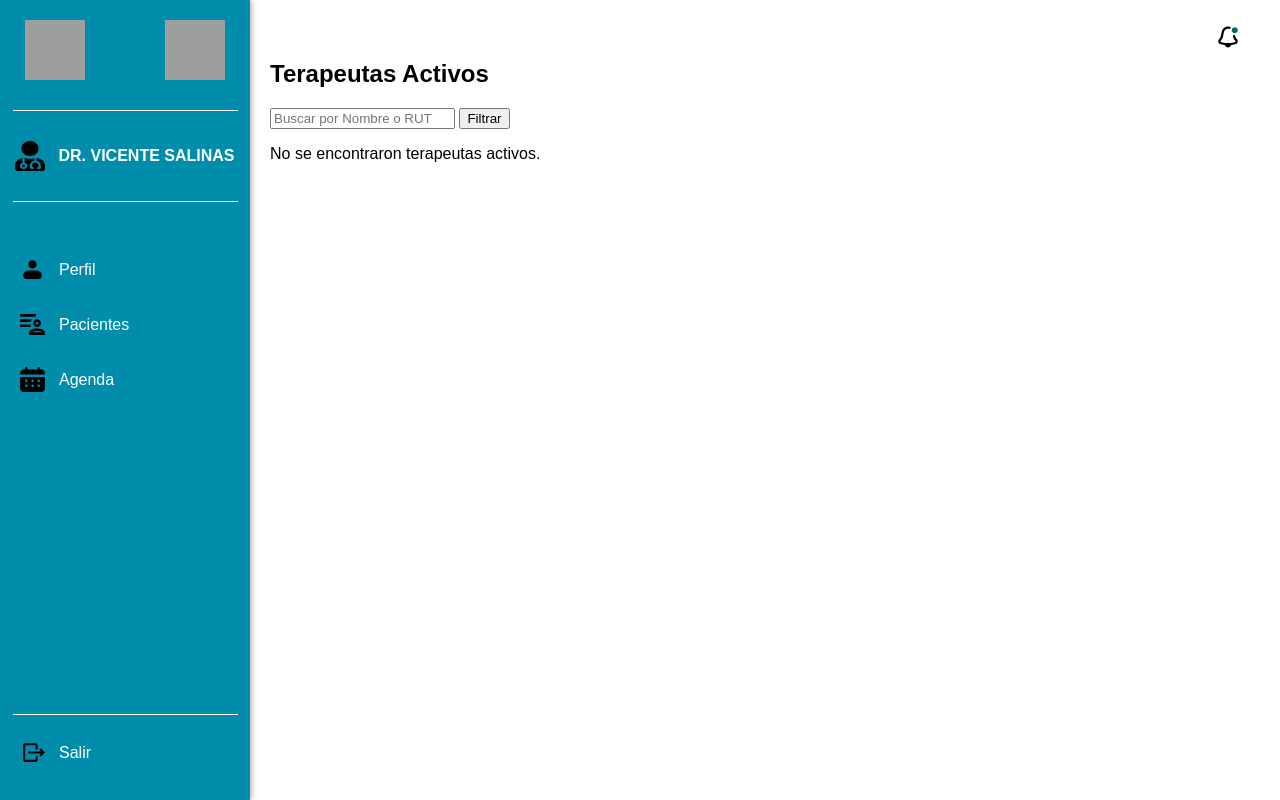
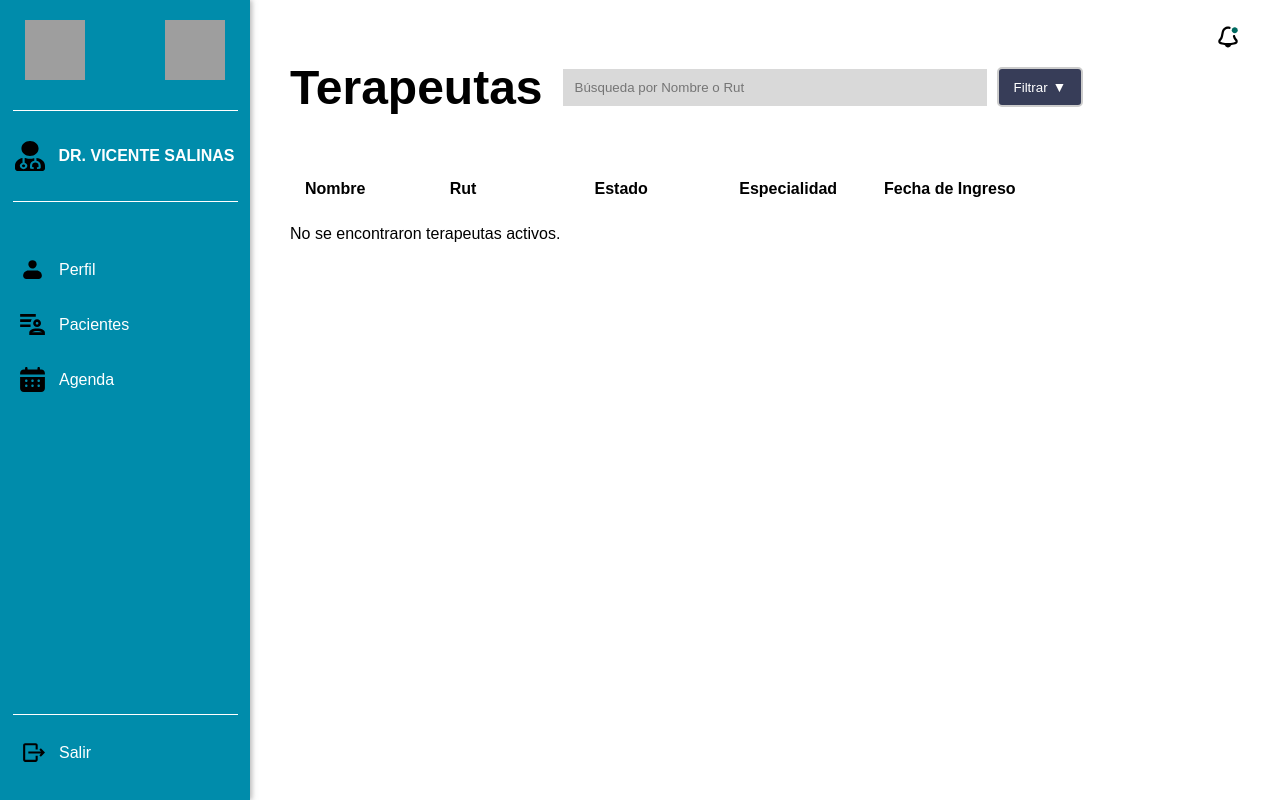
Before and after one commit to Nicolas-Paez/Consultoria, a Django app: page /recepcionista/terapeuta/ in a window 1280 px wide. Run offline with Django 5.2, Linux system fonts and the light colour scheme; data that the repository does not hold is empty; grey boxes are pictures that could not be loaded.

Commit message:
Commit para subir avances

```diff
--- a/ortesisWeb/templates/base.html
+++ b/ortesisWeb/templates/base.html
@@ -8,6 +8,7 @@
     <title>{% block title %}OrtesisWeb{% endblock %}</title>
     <link rel="stylesheet" href="{% static 'css/base/menu.css' %}">
     <link rel="stylesheet" href="{% static 'css/base/base.css' %}">
+    <link rel="stylesheet" href="{% static 'css/recepcionista.css' %}">
     {% block extra_head %}
     {% endblock %}
 </head>
@@ -83,6 +84,10 @@
             event.target.classList.add('active');
           });
         });
+        document.querySelector('.filtro-btn').addEventListener('click', function() {
+            const dropdown = document.querySelector('.dropdown');
+            dropdown.classList.toggle('active');
+        });
       </script>
 </body>
 
--- a/recepcionista/static/css/recepcionista.css
+++ b/recepcionista/static/css/recepcionista.css
@@ -1,13 +1,182 @@
-.terapeutas-lista {
-    padding: 20px;
+/* Contenedor general de los terapeutas */
+.terapeutas-container {
+    width: 100%;
+    margin: 0 auto;
+    padding: 0px;
+    max-width: 1200px;
 }
-.busqueda {
+
+/* Ajustar el contenedor de la cabecera */
+.header {
+    display: flex;
+    justify-content: left;
+    align-items: left;
+    margin-bottom: -30px;
+    gap: 20px;
+}
+
+/* Formulario de búsqueda */
+.busqueda-form {
+    display: flex;
+    align-items: center;
+}
+
+.busqueda-input {
+    display: flex;
+    align-items: center;
+    position: relative;
+}
+
+/* Ajustar el tamaño y color de la barra de búsqueda */
+.busqueda-input input[type="text"] {
+    width: 400px;
+    height: 22.5px;
+    border: 2px solid #d9d9d9;
+    border-radius: 0px;
+    padding: 5px 10px;
+    outline: none;
+    color: black;
+    background-color: #d9d9d9;
+}
+
+/* Botón de filtro */
+.filtro-btn {
+    height: 40px;
+    padding: 5px 15px;
+    background-color: #373d58;
+    color: white;
+    border: none;
+    border-radius: 5px;
+    cursor: pointer;
+    margin-left: 10px;
+    border: 2px solid #ccc;
+    display: flex;
+    align-items: center;
+    gap: 5px;
+}
+
+/* Flecha hacia arriba/abajo */
+.flecha {
+    font-size: 14px;
+    transition: transform 0.3s ease;
+}
+
+/* Dropdown */
+.dropdown {
+    position: relative;
+    display: inline-block;
+}
+
+.dropdown-btn {
+    background-color: transparent;
+    border: none;
+    cursor: pointer;
+    font-size: 20px;
+    padding: 0 10px;
+    outline: none;
+}
+
+.dropdown-content {
+    display: none;
+    position: absolute;
+    background-color: #f9f9f9;
+    min-width: 160px;
+    box-shadow: 0px 8px 16px rgba(0, 0, 0, 0.1);
+    padding: 10px;
+    z-index: 1;
+}
+
+.dropdown-content label {
+    display: block;
+    padding: 5px 0;
+    cursor: pointer;
+}
+
+.dropdown.active .dropdown-content {
+    display: block;
+}
+
+.dropdown.active .flecha {
+    transform: rotate(180deg); /* Girar flecha hacia arriba */
+}
+
+/* Estilo para la lista de terapeutas */
+.lista-terapeutas {
+    width: 100%;
+    margin-top: 35px;
+    margin-left: 20px;
+}
+
+/* Estilo para la cabecera de la lista */
+.header-lista {
+    display: grid;
+    grid-template-columns: 0.15fr 0.15fr 0.15fr 0.15fr 0.15fr 0.15fr;
+    padding: 10px;
+    background-color: #ffffff;
+    font-weight: bold;
+    border-bottom: 1px solid #ffffff;
+    text-align: left;
+    margin-left: 5px;
+}
+
+/* Estilo para cada terapeuta */
+.terapeuta-card {
+    display: grid;
+    grid-template-columns: 0.15fr 0.15fr 0.15fr 0.15fr 0.2fr 0.15fr;
+    padding: 15px;
+    background-color: #fff;
     margin-bottom: 20px;
+    border-radius: 10px;
+    box-shadow: 0 3px 3px rgba(0, 0, 0, 0.6);
+    transition: transform 0.3s ease;
+    align-items: center;
+    text-align: left;
+    padding-left: 20px;
 }
-.terapeuta-card {
-    border: 1px solid #ddd;
-    padding: 10px;
-    margin-bottom: 10px;
-    border-radius: 8px;
-    box-shadow: 0 2px 5px rgba(0, 0, 0, 0.1);
+
+/* Efecto hover para cada terapeuta */
+.terapeuta-card:hover {
+    transform: translateY(-5px);
 }
+
+/* Ajustes para que los textos de las columnas estén alineados correctamente */
+.terapeuta-card span, .header-lista span {
+    margin: 0;
+}
+
+/* Estilo para los textos */
+.terapeuta-card span {
+    color: #333;
+}
+
+/* Punto verde junto al estado activo */
+.terapeuta-card .estado-activo::after {
+    content: '•';
+    color: #26bc00;
+    margin-left: 15px;
+    font-size: 40px;
+    vertical-align: middle;
+}
+
+/* Imagen del terapeuta (Dr. Vicente Salinas) */
+.terapeuta-imagen {
+    width: 60px;
+    height: 60px;
+    border-radius: 50%;
+    object-fit: cover;
+}
+
+/* Mejorar el aspecto del título */
+.header h2 {
+    font-size: 48px;
+    font-weight: bold;
+    color: #000000;
+    margin-bottom: 40px;
+    text-align: center;
+}
+
+/* Ajustes para que las columnas se mantengan alineadas */
+.header-lista {
+    background-color: #ffffff;
+    border-radius: 5px;
+}
--- a/recepcionista/templates/terapeuta.html
+++ b/recepcionista/templates/terapeuta.html
@@ -1,20 +1,49 @@
 {% extends 'base.html' %}
+{% load static %}
 
 {% block content %}
-<div class="terapeutas-lista">
-    <h2>Terapeutas Activos</h2>
-    <form method="get" action="{% url 'listar_terapeutas_activos' %}">
-        <div class="busqueda">
-            <input type="text" name="q" placeholder="Buscar por Nombre o RUT" value="{{ request.GET.q }}">
-            <button type="submit">Filtrar</button>
+<div class="terapeutas-container">
+    <div class="header">
+        <h2>Terapeutas</h2>
+        <form method="get" action="{% url 'listar_terapeutas_activos' %}" class="busqueda-form">
+            <div class="busqueda-input">
+                <input type="text" name="q" placeholder="Búsqueda por Nombre o Rut" value="{{ request.GET.q }}">
+            </div>
+            <div class="dropdown">
+                <button type="button" class="filtro-btn">
+                    Filtrar <span class="flecha">▼</span>
+                </button>
+                <div class="dropdown-content">
+                    <label>
+                        <input type="checkbox" name="filtro" value="fecha_ingreso"> Fecha de Ingreso
+                    </label>
+                    <label>
+                        <input type="checkbox" name="filtro" value="especialidad"> Especialidad
+                    </label>
+                </div>
+            </div>
+        </form>
+    </div>
+
+    <!-- Encabezado de la lista de terapeutas -->
+    <div class="lista-terapeutas">
+        <div class="header-lista">
+            <span><strong>Nombre</strong></span>
+            <span><strong>Rut</strong></span>
+            <span><strong>Estado</strong></span>
+            <span><strong>Especialidad</strong></span>
+            <span><strong>Fecha de Ingreso</strong></span>
         </div>
-    </form>
-    <div class="lista">
+
+        <!-- Lista de terapeutas -->
         {% for terapeuta in terapeuta %}
         <div class="terapeuta-card">
-            <p><strong>{{ terapeuta.nombre }}</strong> | {{ terapeuta.rut }}</p>
-            <p>Especialidad: {{ terapeuta.especialidad }}</p>
-            <p>Fecha de Ingreso: {{ terapeuta.fecha_ingreso }}</p>
+            <span>{{ terapeuta.nombre }}</span>
+            <span>{{ terapeuta.rut }}</span>
+            <span class="estado-activo">{{ terapeuta.estado }}</span>
+            <span>{{ terapeuta.especialidad }}</span>
+            <span>{{ terapeuta.fecha_ingreso }}</span>
+            <img src="{% static 'icons/terapeuta.svg' %}" alt="Icono terapeuta">
         </div>
         {% empty %}
         <p>No se encontraron terapeutas activos.</p>
```
Also changed, not shown: recepcionista/static/icons/terapeuta.svg (added).
